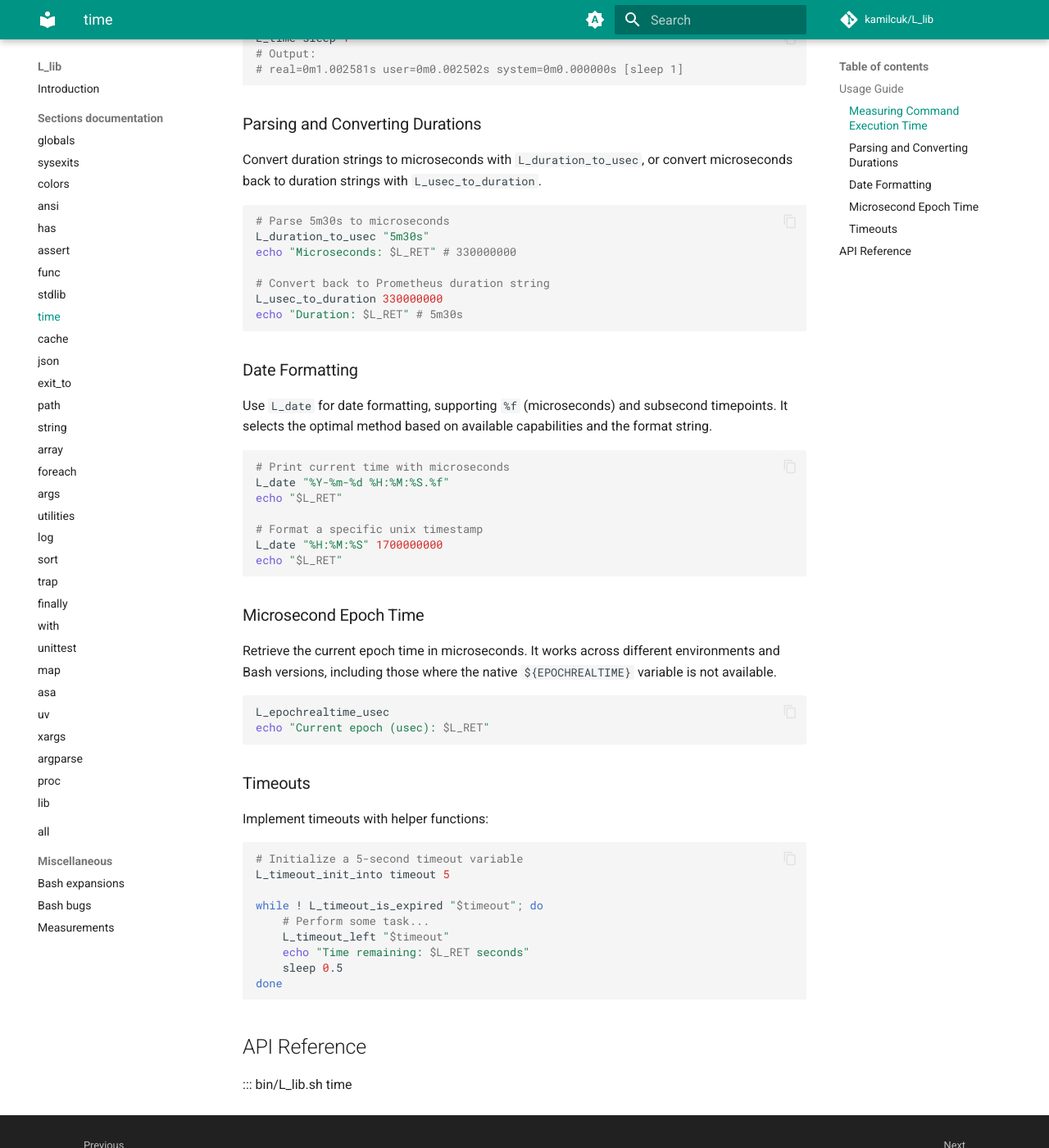
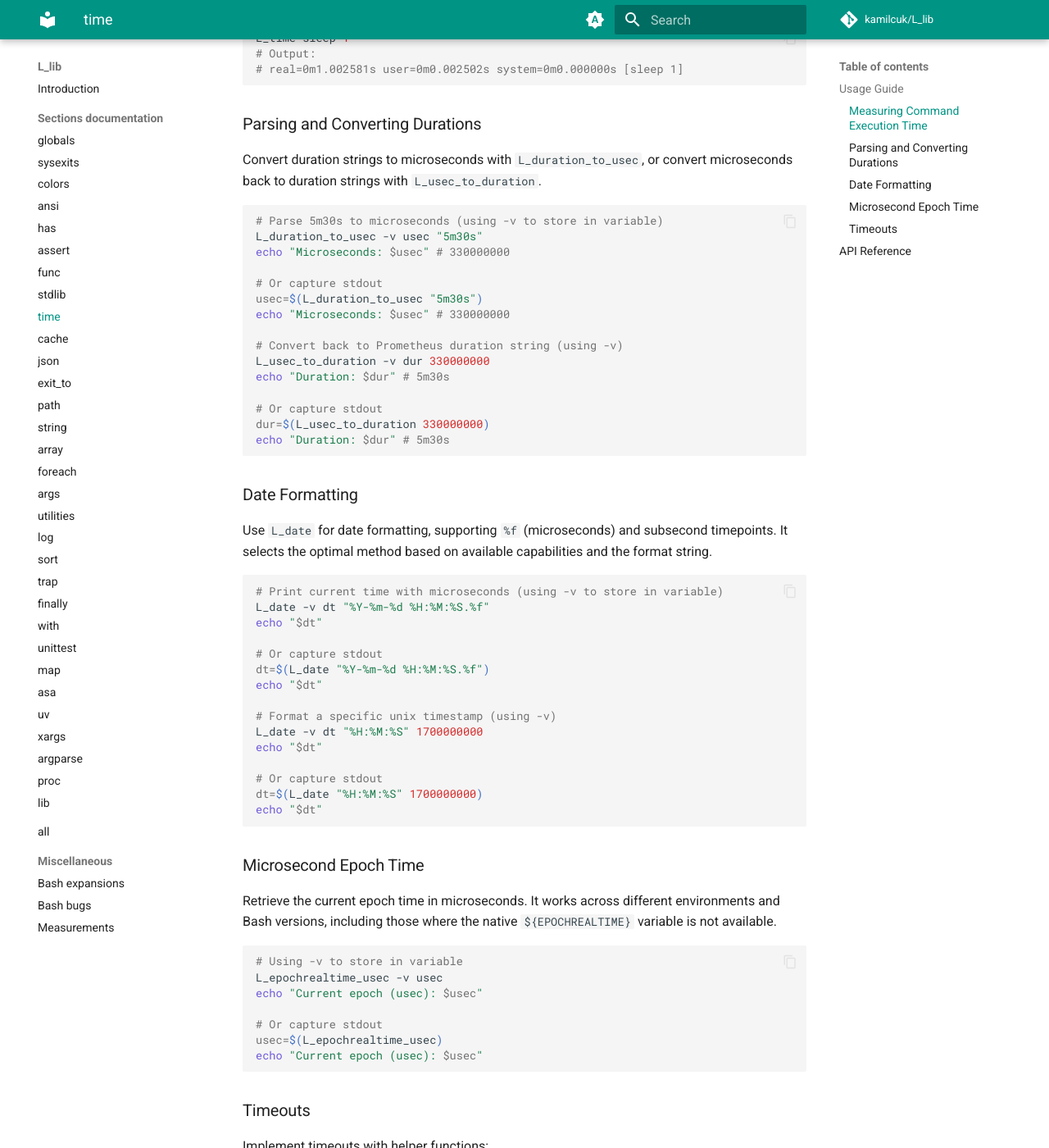
Before and after one commit to Kamilcuk/L_lib, an MkDocs documentation site: the page built from docs/section/time.md, in a window 1280 px wide and 1400 px high, scrolled down 423 px. Shown: the whole window at 82% size. Built offline with MkDocs 1.6.1 and Material for MkDocs 9.7.7, drawn with Linux system fonts in a browser that asks for light colours; comment, search, counter and statistics services are not loaded.

Commit message:
docs(time): fix examples to use -v flag or command substitution instead of L_RET
The L_RET variable is local to L_handle_v_scalar and not available globally.
Examples now correctly show:
- Using -v var to store result in a variable
- Using command substitution $(...) to capture stdout

````diff
--- a/docs/section/time.md
+++ b/docs/section/time.md
@@ -19,13 +19,21 @@ L_time sleep 1
 Convert duration strings to microseconds with `L_duration_to_usec`, or convert microseconds back to duration strings with `L_usec_to_duration`.
 
 ```bash
-# Parse 5m30s to microseconds
-L_duration_to_usec "5m30s"
-echo "Microseconds: $L_RET" # 330000000
+# Parse 5m30s to microseconds (using -v to store in variable)
+L_duration_to_usec -v usec "5m30s"
+echo "Microseconds: $usec" # 330000000
 
-# Convert back to Prometheus duration string
-L_usec_to_duration 330000000
-echo "Duration: $L_RET" # 5m30s
+# Or capture stdout
+usec=$(L_duration_to_usec "5m30s")
+echo "Microseconds: $usec" # 330000000
+
+# Convert back to Prometheus duration string (using -v)
+L_usec_to_duration -v dur 330000000
+echo "Duration: $dur" # 5m30s
+
+# Or capture stdout
+dur=$(L_usec_to_duration 330000000)
+echo "Duration: $dur" # 5m30s
 ```
 
 ### Date Formatting
@@ -33,13 +41,21 @@ echo "Duration: $L_RET" # 5m30s
 Use `L_date` for date formatting, supporting `%f` (microseconds) and subsecond timepoints. It selects the optimal method based on available capabilities and the format string.
 
 ```bash
-# Print current time with microseconds
-L_date "%Y-%m-%d %H:%M:%S.%f"
-echo "$L_RET"
+# Print current time with microseconds (using -v to store in variable)
+L_date -v dt "%Y-%m-%d %H:%M:%S.%f"
+echo "$dt"
 
-# Format a specific unix timestamp
-L_date "%H:%M:%S" 1700000000
-echo "$L_RET"
+# Or capture stdout
+dt=$(L_date "%Y-%m-%d %H:%M:%S.%f")
+echo "$dt"
+
+# Format a specific unix timestamp (using -v)
+L_date -v dt "%H:%M:%S" 1700000000
+echo "$dt"
+
+# Or capture stdout
+dt=$(L_date "%H:%M:%S" 1700000000)
+echo "$dt"
 ```
 
 ### Microsecond Epoch Time
@@ -47,8 +63,13 @@ echo "$L_RET"
 Retrieve the current epoch time in microseconds. It works across different environments and Bash versions, including those where the native `${EPOCHREALTIME}` variable is not available.
 
 ```bash
-L_epochrealtime_usec
-echo "Current epoch (usec): $L_RET"
+# Using -v to store in variable
+L_epochrealtime_usec -v usec
+echo "Current epoch (usec): $usec"
+
+# Or capture stdout
+usec=$(L_epochrealtime_usec)
+echo "Current epoch (usec): $usec"
 ```
 
 ### Timeouts
@@ -61,8 +82,8 @@ L_timeout_init_into timeout 5
 
 while ! L_timeout_is_expired "$timeout"; do
     # Perform some task...
-    L_timeout_left "$timeout"
-    echo "Time remaining: $L_RET seconds"
+    L_timeout_left -v left "$timeout"
+    echo "Time remaining: $left seconds"
     sleep 0.5
 done
 ```
````
